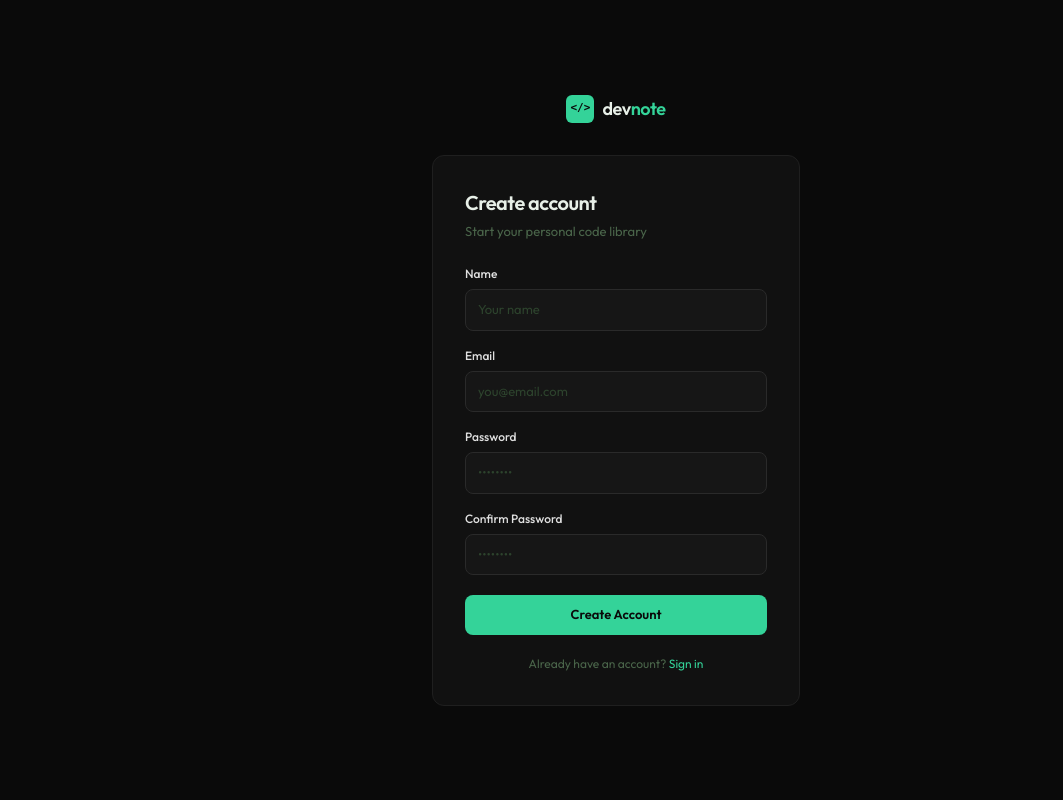
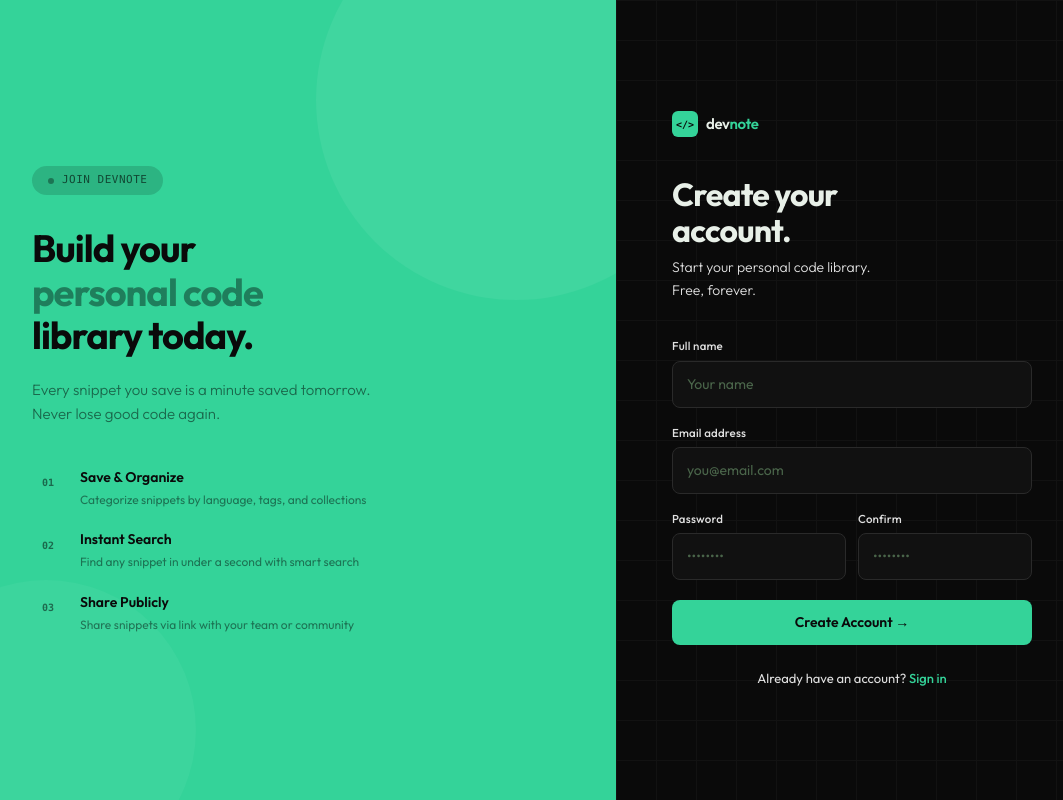
Before and after one commit to Mufacoderz/devnote, a Next.js app: page /register in a window 1280 px wide. Shown: the whole page, without its empty margins (24-1087 px from the left). Built offline with nearby package versions, Linux system fonts and the light colour scheme.

Commit message:
feat: auth page

```diff
--- a/src/app/(auth)/layout.tsx
+++ b/src/app/(auth)/layout.tsx
@@ -3,20 +3,5 @@
 }: {
     children: React.ReactNode
 }) {
-    return (
-        <div className="min-h-screen flex items-center justify-center bg-[var(--bg)]">
-            <div className="w-full max-w-[400px] px-4">
-                {/* Logo */}
-                <div className="flex items-center justify-center gap-2 mb-8">
-                    <div className="w-[28px] h-[28px] bg-[var(--em)] rounded-[6px] flex items-center justify-center text-[#0a0a0a] font-mono text-[11px] font-bold">
-                        &lt;/&gt;
-                    </div>
-                    <span className="text-[18px] font-semibold tracking-tight">
-                        dev<span className="text-[var(--em)]">note</span>
-                    </span>
-                </div>
-                {children}
-            </div>
-        </div>
-    )
+    return <>{children}</>
 }
--- a/src/app/(auth)/login/page.tsx
+++ b/src/app/(auth)/login/page.tsx
@@ -3,6 +3,7 @@
 import { useState } from "react"
 import { signIn } from "next-auth/react"
 import { useRouter } from "next/navigation"
+import Link from "next/link"
 
 export default function LoginPage() {
     const router = useRouter()
@@ -30,36 +31,64 @@
             return
         }
 
-        router.push("/")
-
-
+        router.push("/dashboard")
     }
 
     return (
-        <div className="bg-[var(--surface)] border border-[var(--border)] rounded-xl p-8">
-            <h1 className="text-[20px] font-semibold tracking-tight mb-1">Welcome back</h1>
-            <p className="text-[13px] text-[var(--text3)] mb-6">Sign in to your account</p>
+        <div className="min-h-screen grid grid-cols-2">
+
+            {/* Left — Form */}
+            <div className="flex flex-col justify-center px-14 py-12 bg-[var(--bg)] relative overflow-hidden">
+                {/* Grid bg */}
+                <div className="absolute inset-0 opacity-40"
+                    style={{
+                        backgroundImage: `linear-gradient(var(--border) 1px, transparent 1px), linear-gradient(90deg, var(--border) 1px, transparent 1px)`,
+                        backgroundSize: '40px 40px'
+                    }}
+                />
+
+                <div className="relative z-10 max-w-[360px]">
+                    {/* Logo */}
+                    <div className="flex items-center gap-2 mb-10">
+                        <div className="w-[26px] h-[26px] bg-[var(--em)] rounded-[6px] flex items-center justify-center text-[#0a0a0a] font-mono text-[10px] font-bold shrink-0">
+                            &lt;/&gt;
+                        </div>
+                        <span className="text-[15px] font-semibold tracking-tight">
+                            dev<span className="text-[var(--em)]">note</span>
+                        </span>
+                    </div>
+
+                    <h1 className="text-[32px] font-bold tracking-[-0.8px] leading-[1.1] mb-2">
+                        Welcome<br />back.
+                    </h1>
+                    <p className="text-[14px] text-[var(--text2)] font-light mb-9 leading-relaxed">
+                        Sign in to your personal<br />code library.
+                    </p>
 
                     <form onSubmit={handleSubmit} className="flex flex-col gap-4">
                         <div className="flex flex-col gap-1.5">
-                    <label className="text-[12px] font-medium text-[var(--text2)]">Email</label>
+                            <label className="text-[11.5px] font-medium text-[var(--text2)] tracking-[0.2px]">
+                                Email
+                            </label>
                             <input
                                 type="email"
                                 name="email"
                                 placeholder="you@email.com"
                                 required
-                        className="bg-[var(--surface2)] border border-[var(--border2)] rounded-lg px-3 py-2.5 text-[13px] text-[var(--text)] placeholder:text-[var(--text4)] outline-none focus:border-[var(--em-border)] focus:shadow-[0_0_0_3px_var(--em-faint)] transition-all"
+                                className="bg-[var(--surface)] border border-[var(--border2)] rounded-lg px-3.5 py-3 text-[14px] text-[var(--text)] placeholder:text-[var(--text3)] outline-none focus:border-[var(--em-dim)] focus:shadow-[0_0_0_3px_var(--em-faint)] transition-all"
                             />
                         </div>
 
                         <div className="flex flex-col gap-1.5">
-                    <label className="text-[12px] font-medium text-[var(--text2)]">Password</label>
+                            <label className="text-[11.5px] font-medium text-[var(--text2)] tracking-[0.2px]">
+                                Password
+                            </label>
                             <input
                                 type="password"
                                 name="password"
-                        placeholder="••••••••"
+                                placeholder="••••••••••"
                                 required
-                        className="bg-[var(--surface2)] border border-[var(--border2)] rounded-lg px-3 py-2.5 text-[13px] text-[var(--text)] placeholder:text-[var(--text4)] outline-none focus:border-[var(--em-border)] focus:shadow-[0_0_0_3px_var(--em-faint)] transition-all"
+                                className="bg-[var(--surface)] border border-[var(--border2)] rounded-lg px-3.5 py-3 text-[14px] text-[var(--text)] placeholder:text-[var(--text3)] outline-none focus:border-[var(--em-dim)] focus:shadow-[0_0_0_3px_var(--em-faint)] transition-all"
                             />
                         </div>
 
@@ -72,16 +101,45 @@
                         <button
                             type="submit"
                             disabled={loading}
-                    className="bg-[var(--em)] text-[#0a0a0a] font-semibold text-[13px] py-2.5 rounded-lg hover:bg-[#2bc48a] hover:shadow-[0_0_20px_var(--em-glow)] transition-all disabled:opacity-50 disabled:cursor-not-allowed mt-1"
+                            className="bg-[var(--em)] text-[#0a0a0a] font-semibold text-[14px] py-3 rounded-lg hover:bg-[#2bc48a] hover:shadow-[0_4px_24px_var(--em-glow)] hover:-translate-y-[1px] transition-all disabled:opacity-50 disabled:cursor-not-allowed mt-1"
                         >
-                    {loading ? "Signing in..." : "Sign In"}
+                            {loading ? "Signing in..." : "Sign In →"}
                         </button>
                     </form>
 
-            <p className="text-[12px] text-[var(--text3)] text-center mt-5">
-                Dont have an account?{" "}
-                <a href="/register" className="text-[var(--em)] hover:underline">Register</a>
+                    <p className="text-[13px] text-[var(--text2)] text-center mt-6">
+                        Belum punya akun?{" "}
+                        <Link href="/register" className="text-[var(--em)] hover:underline font-medium">
+                            Buat akun
+                        </Link>
                     </p>
+                </div>
+            </div>
+
+            {/* Right — Green Panel */}
+            <div className="relative flex flex-col justify-center px-14 py-12 bg-[var(--em)] overflow-hidden">
+                {/* Decorative circles */}
+                <div className="absolute w-[400px] h-[400px] rounded-full bg-white/[0.06] -top-[100px] -right-[100px]" />
+                <div className="absolute w-[300px] h-[300px] rounded-full bg-white/[0.04] -bottom-[80px] -left-[80px]" />
+
+                <div className="relative z-10">
+                    <div className="inline-flex items-center gap-2 bg-black/15 px-4 py-1.5 rounded-full font-mono text-[11px] font-medium text-black/60 tracking-[0.5px] mb-8">
+                        <div className="w-[6px] h-[6px] rounded-full bg-black/35" />
+                        PERSONAL CODE LIBRARY
+                    </div>
+
+                    <h2 className="text-[38px] font-bold tracking-[-1px] text-[#0a0a0a] leading-[1.15] mb-5">
+                        Your code,<br />
+                        <span className="text-black/40">always within</span><br />
+                        reach.
+                    </h2>
+
+                    <p className="text-[15px] text-black/50 font-light leading-relaxed max-w-[340px]">
+                        Stop rewriting the same code twice. Save, organize, and instantly reuse your best snippets.
+                    </p>
+                </div>
+            </div>
+
         </div>
     )
 }
--- a/src/app/(auth)/register/page.tsx
+++ b/src/app/(auth)/register/page.tsx
@@ -2,6 +2,7 @@
 
 import { useState } from "react"
 import { useRouter } from "next/navigation"
+import Link from "next/link"
 
 export default function RegisterPage() {
     const router = useRouter()
@@ -10,98 +11,152 @@
     const [password, setPassword] = useState("")
     const [confirm, setConfirm] = useState("")
 
-
     const handleSubmit = async (e: React.FormEvent<HTMLFormElement>) => {
         e.preventDefault()
         setLoading(true)
         setError("")
 
-        //ambil value dru form
         const formData = new FormData(e.currentTarget)
         const name = formData.get("name") as string
         const email = formData.get("email") as string
-        // const password = formData.get("password") as string
 
-        //validasi pw
         if (password !== confirm) {
             setError("Password dan konfirmasi tidak cocok")
             setLoading(false)
             return
         }
 
-        // kirim data ke api
         const result = await fetch("/api/auth/register", {
             method: "POST",
             headers: { "Content-Type": "application/json" },
             body: JSON.stringify({ name, email, password })
         })
 
-        //kalau api retunr error muncul pesan ini
         if (!result.ok) {
             setError("Gagal registrasi")
             setLoading(false)
             return
         }
 
-
-
-
-
         router.push("/login")
-
-
     }
 
     return (
-        <div className="bg-[var(--surface)] border border-[var(--border)] rounded-xl p-8">
-            <h1 className="text-[20px] font-semibold tracking-tight mb-1">Create account</h1>
-            <p className="text-[13px] text-[var(--text3)] mb-6">Start your personal code library</p>
+        <div className="min-h-screen grid grid-cols-2">
+
+            {/* Left — Green Panel */}
+            <div className="relative flex flex-col justify-center px-14 py-12 bg-[var(--em)] overflow-hidden">
+                <div className="absolute w-[400px] h-[400px] rounded-full bg-white/[0.06] -top-[100px] -right-[100px]" />
+                <div className="absolute w-[300px] h-[300px] rounded-full bg-white/[0.04] -bottom-[80px] -left-[80px]" />
+
+                <div className="relative z-10">
+                    <div className="inline-flex items-center gap-2 bg-black/15 px-4 py-1.5 rounded-full font-mono text-[11px] font-medium text-black/60 tracking-[0.5px] mb-8">
+                        <div className="w-[6px] h-[6px] rounded-full bg-black/35" />
+                        JOIN DEVNOTE
+                    </div>
+
+                    <h2 className="text-[38px] font-bold tracking-[-1px] text-[#0a0a0a] leading-[1.15] mb-5">
+                        Build your<br />
+                        <span className="text-black/40">personal code</span><br />
+                        library today.
+                    </h2>
+
+                    <p className="text-[15px] text-black/50 font-light leading-relaxed max-w-[340px] mb-10">
+                        Every snippet you save is a minute saved tomorrow. Never lose good code again.
+                    </p>
+
+                    <div className="flex flex-col gap-5">
+                        {[
+                            { icon: "01", title: "Save & Organize", desc: "Categorize snippets by language, tags, and collections" },
+                            { icon: "02", title: "Instant Search", desc: "Find any snippet in under a second with smart search" },
+                            { icon: "03", title: "Share Publicly", desc: "Share snippets via link with your team or community" },
+                        ].map(f => (
+                            <div key={f.icon} className="flex items-start gap-4">
+                                <div className="w-[32px] h-[32px] bg-black/12 rounded-lg flex items-center justify-center font-mono text-[10px] font-bold text-black/50 shrink-0">
+                                    {f.icon}
+                                </div>
+                                <div>
+                                    <div className="text-[14px] font-semibold text-[#0a0a0a] mb-0.5">{f.title}</div>
+                                    <div className="text-[12px] text-black/45 leading-relaxed">{f.desc}</div>
+                                </div>
+                            </div>
+                        ))}
+                    </div>
+                </div>
+            </div>
+
+            {/* Right — Form */}
+            <div className="flex flex-col justify-center px-14 py-12 bg-[var(--bg)] relative overflow-hidden">
+                <div className="absolute inset-0 opacity-40"
+                    style={{
+                        backgroundImage: `linear-gradient(var(--border) 1px, transparent 1px), linear-gradient(90deg, var(--border) 1px, transparent 1px)`,
+                        backgroundSize: '40px 40px'
+                    }}
+                />
+
+                <div className="relative z-10 max-w-[360px]">
+                    <div className="flex items-center gap-2 mb-10">
+                        <div className="w-[26px] h-[26px] bg-[var(--em)] rounded-[6px] flex items-center justify-center text-[#0a0a0a] font-mono text-[10px] font-bold shrink-0">
+                            &lt;/&gt;
+                        </div>
+                        <span className="text-[15px] font-semibold tracking-tight">
+                            dev<span className="text-[var(--em)]">note</span>
+                        </span>
+                    </div>
+
+                    <h1 className="text-[32px] font-bold tracking-[-0.8px] leading-[1.1] mb-2">
+                        Create your<br />account.
+                    </h1>
+                    <p className="text-[14px] text-[var(--text2)] font-light mb-9 leading-relaxed">
+                        Start your personal code library.<br />Free, forever.
+                    </p>
 
                     <form onSubmit={handleSubmit} className="flex flex-col gap-4">
                         <div className="flex flex-col gap-1.5">
-                    <label className="text-[12px] font-medium text-[var(--text2)]">Name</label>
+                            <label className="text-[11.5px] font-medium text-[var(--text2)] tracking-[0.2px]">Full name</label>
                             <input
                                 type="text"
                                 name="name"
                                 placeholder="Your name"
                                 required
-                        className="bg-[var(--surface2)] border border-[var(--border2)] rounded-lg px-3 py-2.5 text-[13px] text-[var(--text)] placeholder:text-[var(--text4)] outline-none focus:border-[var(--em-border)] focus:shadow-[0_0_0_3px_var(--em-faint)] transition-all"
+                                className="bg-[var(--surface)] border border-[var(--border2)] rounded-lg px-3.5 py-3 text-[14px] text-[var(--text)] placeholder:text-[var(--text3)] outline-none focus:border-[var(--em-dim)] focus:shadow-[0_0_0_3px_var(--em-faint)] transition-all"
                             />
                         </div>
 
                         <div className="flex flex-col gap-1.5">
-                    <label className="text-[12px] font-medium text-[var(--text2)]">Email</label>
+                            <label className="text-[11.5px] font-medium text-[var(--text2)] tracking-[0.2px]">Email address</label>
                             <input
                                 type="email"
                                 name="email"
                                 placeholder="you@email.com"
                                 required
-                        className="bg-[var(--surface2)] border border-[var(--border2)] rounded-lg px-3 py-2.5 text-[13px] text-[var(--text)] placeholder:text-[var(--text4)] outline-none focus:border-[var(--em-border)] focus:shadow-[0_0_0_3px_var(--em-faint)] transition-all"
+                                className="bg-[var(--surface)] border border-[var(--border2)] rounded-lg px-3.5 py-3 text-[14px] text-[var(--text)] placeholder:text-[var(--text3)] outline-none focus:border-[var(--em-dim)] focus:shadow-[0_0_0_3px_var(--em-faint)] transition-all"
                             />
                         </div>
 
+                        <div className="grid grid-cols-2 gap-3">
                             <div className="flex flex-col gap-1.5">
-                    <label className="text-[12px] font-medium text-[var(--text2)]">Password</label>
+                                <label className="text-[11.5px] font-medium text-[var(--text2)] tracking-[0.2px]">Password</label>
                                 <input
                                     type="password"
                                     name="password"
                                     placeholder="••••••••"
                                     onChange={(e) => setPassword(e.target.value)}
                                     required
-                        className="bg-[var(--surface2)] border border-[var(--border2)] rounded-lg px-3 py-2.5 text-[13px] text-[var(--text)] placeholder:text-[var(--text4)] outline-none focus:border-[var(--em-border)] focus:shadow-[0_0_0_3px_var(--em-faint)] transition-all"
+                                    className="bg-[var(--surface)] border border-[var(--border2)] rounded-lg px-3.5 py-3 text-[14px] text-[var(--text)] placeholder:text-[var(--text3)] outline-none focus:border-[var(--em-dim)] focus:shadow-[0_0_0_3px_var(--em-faint)] transition-all"
                                 />
                             </div>
-
                             <div className="flex flex-col gap-1.5">
-                    <label className="text-[12px] font-medium text-[var(--text2)]">Confirm Password</label>
+                                <label className="text-[11.5px] font-medium text-[var(--text2)] tracking-[0.2px]">Confirm</label>
                                 <input
                                     type="password"
                                     name="confirm"
                                     placeholder="••••••••"
                                     onChange={(e) => setConfirm(e.target.value)}
                                     required
-                        className="bg-[var(--surface2)] border border-[var(--border2)] rounded-lg px-3 py-2.5 text-[13px] text-[var(--text)] placeholder:text-[var(--text4)] outline-none focus:border-[var(--em-border)] focus:shadow-[0_0_0_3px_var(--em-faint)] transition-all"
+                                    className="bg-[var(--surface)] border border-[var(--border2)] rounded-lg px-3.5 py-3 text-[14px] text-[var(--text)] placeholder:text-[var(--text3)] outline-none focus:border-[var(--em-dim)] focus:shadow-[0_0_0_3px_var(--em-faint)] transition-all"
                                 />
+                            </div>
                         </div>
 
                         {error && (
@@ -113,16 +168,21 @@
                         <button
                             type="submit"
                             disabled={loading}
-                    className="bg-[var(--em)] text-[#0a0a0a] font-semibold text-[13px] py-2.5 rounded-lg hover:bg-[#2bc48a] hover:shadow-[0_0_20px_var(--em-glow)] transition-all disabled:opacity-50 disabled:cursor-not-allowed mt-1"
+                            className="bg-[var(--em)] text-[#0a0a0a] font-semibold text-[14px] py-3 rounded-lg hover:bg-[#2bc48a] hover:shadow-[0_4px_24px_var(--em-glow)] hover:-translate-y-[1px] transition-all disabled:opacity-50 disabled:cursor-not-allowed mt-1"
                         >
-                    {loading ? "Creating account..." : "Create Account"}
+                            {loading ? "Creating account..." : "Create Account →"}
                         </button>
                     </form>
 
-            <p className="text-[12px] text-[var(--text3)] text-center mt-5">
+                    <p className="text-[13px] text-[var(--text2)] text-center mt-6">
                         Already have an account?{" "}
-                <a href="/login" className="text-[var(--em)] hover:underline">Sign in</a>
+                        <Link href="/login" className="text-[var(--em)] hover:underline font-medium">
+                            Sign in
+                        </Link>
                     </p>
+                </div>
+            </div>
+
         </div>
     )
 }
```
Lines whose indentation alone changed are shown as unchanged.
